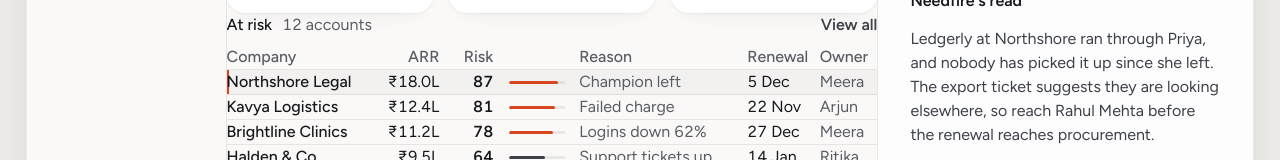
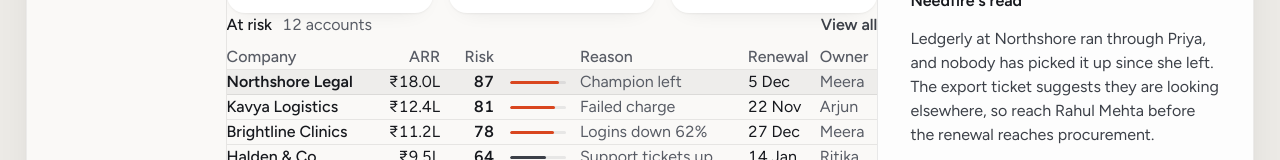
Before and after one commit to ohmslaw-ship-it/needfire, a Next.js app: page / in a window 1280 px wide. Shown: the part 499-659 px from the top of the page. Built offline with nearby package versions, Linux system fonts and the light colour scheme.

Commit message:
Softer selected row

```diff
--- a/src/components/AccountsScreen.tsx
+++ b/src/components/AccountsScreen.tsx
@@ -356,7 +356,7 @@ export function AccountsScreen() {
                     {...rowMotion(row.id, index)}
                   >
                     <td
-                      className={`nf-type-body whitespace-nowrap font-medium ${tableCellClass(selected, true)}`}
+                      className={`nf-type-body whitespace-nowrap ${selected ? "font-semibold" : "font-medium"} ${tableCellClass(selected)}`}
                     >
                       {row.name}
                     </td>
--- a/src/components/AtRiskTable.tsx
+++ b/src/components/AtRiskTable.tsx
@@ -85,7 +85,7 @@ export function AtRiskTable({ selectedId, onSelect }: AtRiskTableProps) {
                 {...rowMotion(row.id, index)}
               >
                 <td
-                  className={`nf-type-body whitespace-nowrap font-medium ${tableCellClass(selected, true)}`}
+                  className={`nf-type-body whitespace-nowrap ${selected ? "font-semibold" : "font-medium"} ${tableCellClass(selected)}`}
                 >
                   {row.name}
                 </td>
--- a/src/components/RiskBar.tsx
+++ b/src/components/RiskBar.tsx
@@ -27,12 +27,11 @@ export function RiskBar({
   );
 }
 
-export function tableCellClass(selected: boolean, edge = false) {
+export function tableCellClass(selected: boolean) {
   return [
     "nf-table-cell transition-colors duration-150",
     "group-hover:bg-[rgba(22,24,29,0.03)]",
-    selected ? "bg-[rgba(22,24,29,0.03)]" : "",
-    edge && selected ? "shadow-[inset_2px_0_0_#D9461F]" : "",
+    selected ? "bg-[rgba(22,24,29,0.05)]" : "",
   ]
     .filter(Boolean)
     .join(" ");
```
